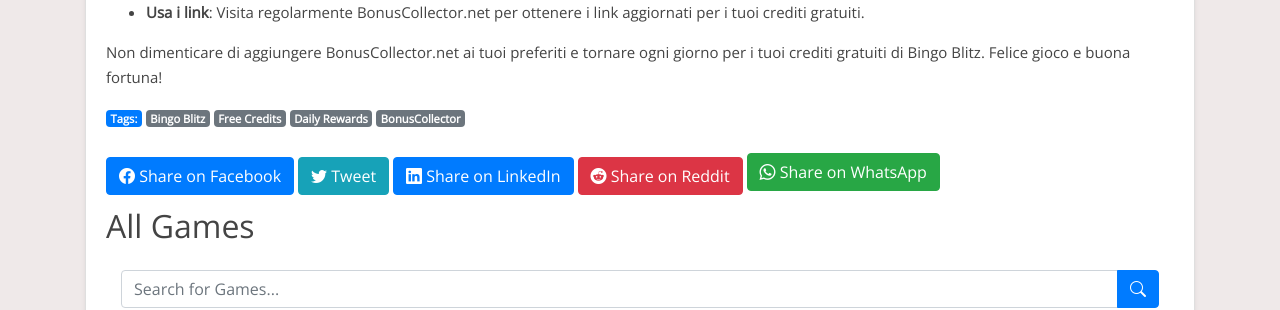
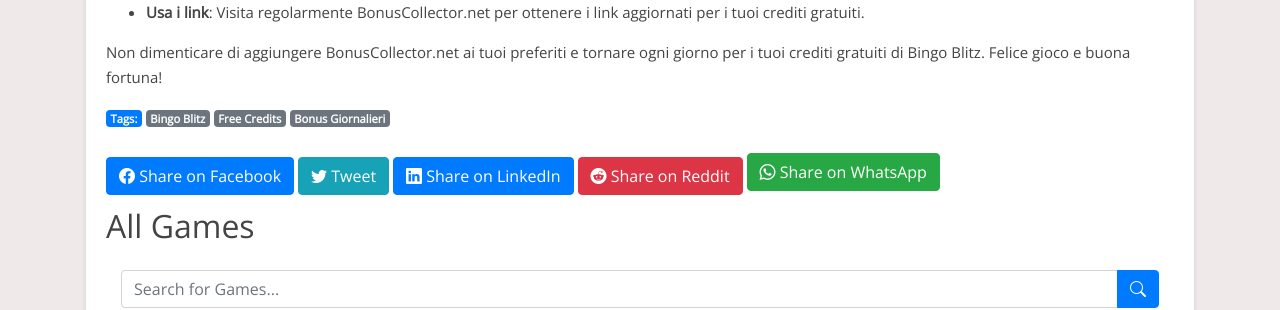
Before and after one commit to Prollad99/bs-net, a Jekyll site: the page built from it/_posts/2024-07-21-bingo-blitz.md, in a window 1280 px wide and 900 px high, scrolled down 8224 px. Shown: the part 149-459 px from the top of the window. Built offline with Jekyll 4.4.1, drawn with Linux system fonts in a browser that asks for light colours; nearby versions of some CDN libraries; comment, search, counter and statistics services are not loaded.

Commit message:
Update 2024-07-21-bingo-blitz.md

```diff
--- a/it/_posts/2024-07-21-bingo-blitz.md
+++ b/it/_posts/2024-07-21-bingo-blitz.md
@@ -2,7 +2,7 @@
 layout: post
 title: "Bingo Blitz Free Credits: Colleziona i Tuoi Bonus Quotidiani!"
 date: 2024-07-21
-tags: [Bingo Blitz, Free Credits, Daily Rewards, BonusCollector]
+tags: [Bingo Blitz, Free Credits, Bonus Giornalieri]
 author: BonusCollector.net
 description: Scopri come ottenere i tuoi crediti gratuiti di Bingo Blitz ogni giorno. Aggiorniamo quotidianamente con i migliori link per i tuoi premi.
 lang: it
```
